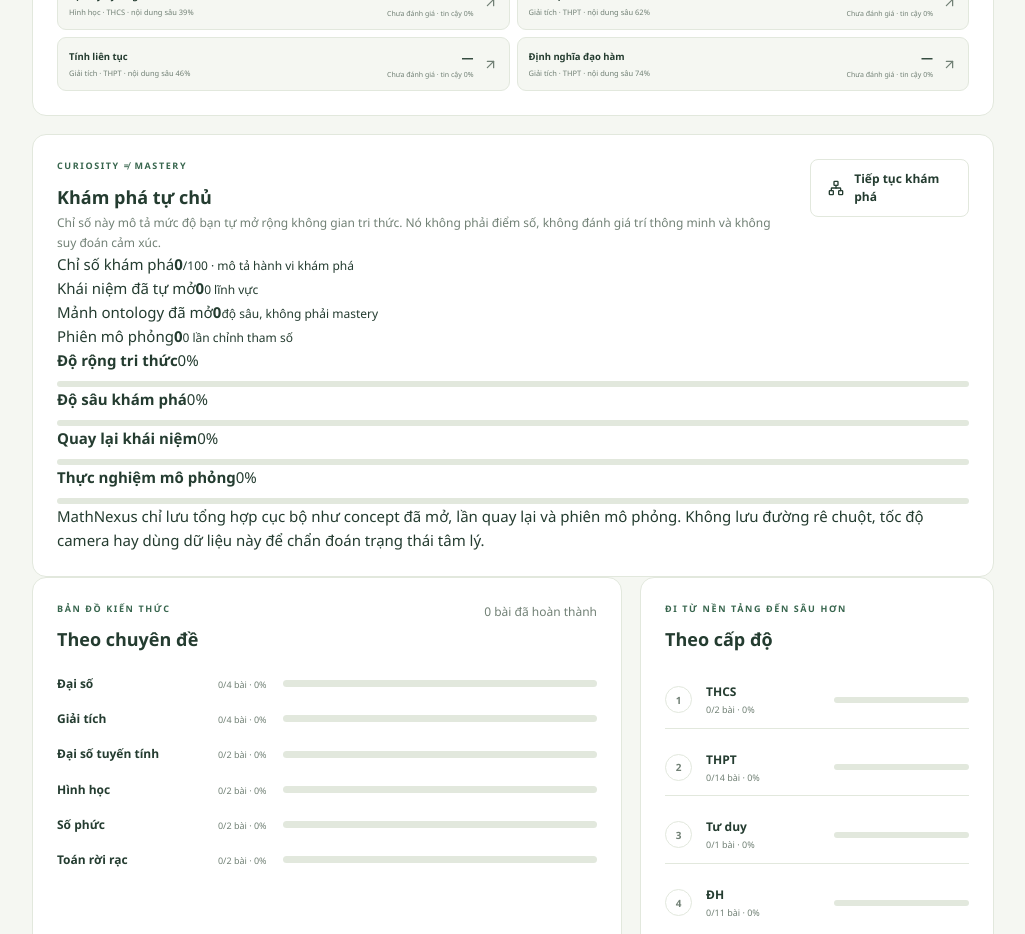
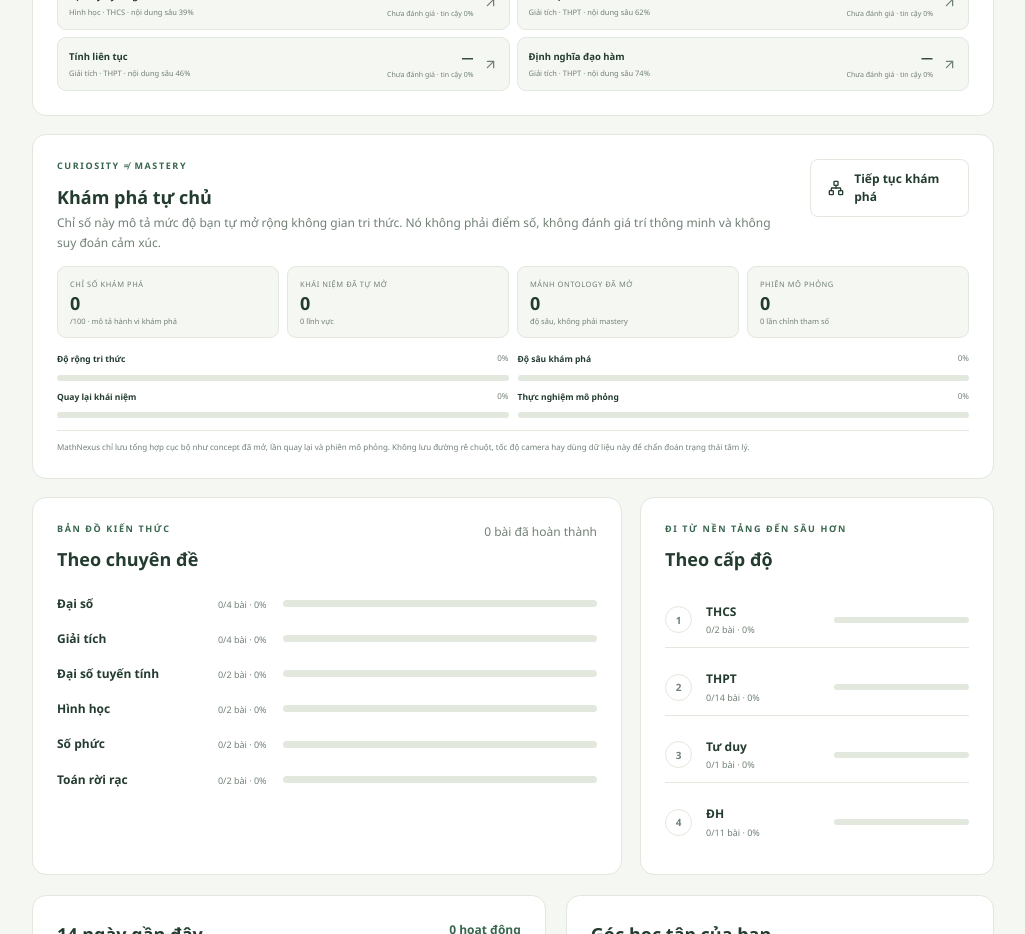
Before and after one commit to koko999-tien/mathnexus, a React (Vite) app: page /progress in a window 1280 px wide. Shown: the part 920-1854 px from the top of the page, without its empty margins (248-1273 px from the left). Built offline with nearby package versions, Linux system fonts and the light colour scheme.

Commit message:
Style privacy-conservative exploration metrics

```diff
--- a/src/index.css
+++ b/src/index.css
@@ -981,3 +981,20 @@ svg { flex-shrink: 0; }
   .gravity-control-grid{grid-template-columns:1fr 1fr;}
   .gravity-metrics{grid-template-columns:1fr 1fr;}
 }
+
+
+/* Exploration State Engine */
+.exploration-state-panel { margin-bottom:18px; }
+.exploration-summary-grid { display:grid; grid-template-columns:repeat(4,minmax(0,1fr)); gap:8px; margin:14px 0; }
+.exploration-summary-grid > div { min-width:0; padding:11px 12px; border:1px solid var(--color-line); border-radius:9px; background:var(--color-bg); }
+.exploration-summary-grid span { display:block; color:var(--color-muted); font-size:7.5px; text-transform:uppercase; letter-spacing:.55px; }
+.exploration-summary-grid strong { display:block; margin-top:4px; font-size:18px; line-height:1; }
+.exploration-summary-grid small { display:block; margin-top:4px; color:var(--color-muted); font-size:7.5px; line-height:1.35; }
+.exploration-dimensions { display:grid; grid-template-columns:repeat(2,minmax(0,1fr)); gap:9px; }
+.exploration-dimension { min-width:0; }
+.exploration-dimension > div:first-child { display:flex; align-items:center; justify-content:space-between; gap:8px; margin-bottom:5px; }
+.exploration-dimension strong { font-size:8.5px; }
+.exploration-dimension span { color:var(--color-muted); font-size:8px; }
+.exploration-privacy-note { margin:12px 0 0; padding-top:10px; border-top:1px solid var(--color-line); color:var(--color-muted); font-size:8px; line-height:1.55; }
+@media (max-width:780px){ .exploration-summary-grid{grid-template-columns:repeat(2,minmax(0,1fr));} }
+@media (max-width:520px){ .exploration-summary-grid,.exploration-dimensions{grid-template-columns:1fr;} }
```
